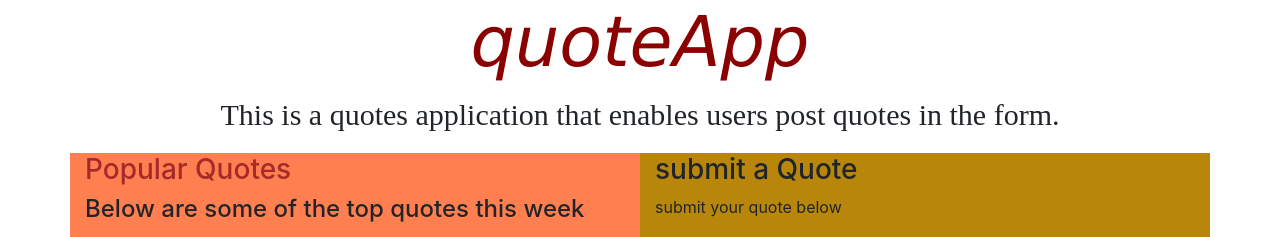
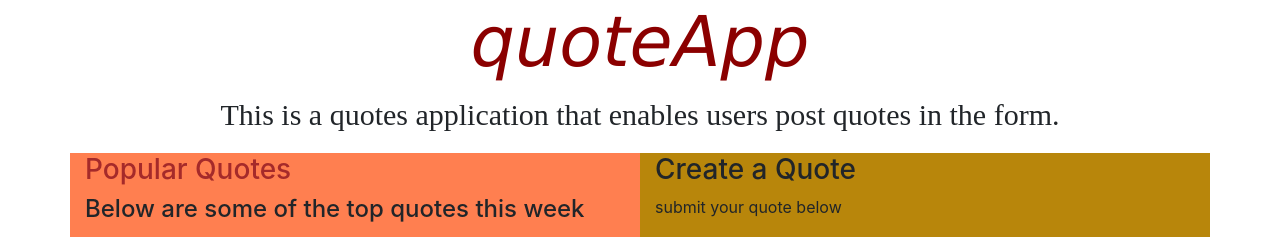
Before and after one commit to virginiah2020/Quotes, an Angular app: page / in a window 1280 px wide. Shown: the top 237 px of the page. Built offline with nearby package versions, Linux system fonts and the light colour scheme.

Commit message:
changed h3 tag

```diff
--- a/src/app/quote-form/quote-form.component.html
+++ b/src/app/quote-form/quote-form.component.html
@@ -1,4 +1,4 @@
-<h3> submit a Quote</h3>
+<h3> Create a Quote</h3>
 <p>submit your quote below</p>
 <form  #quoteForm='ngForm' (ngSubmit)='submitQuote()' >
     <div class="form-group">
```
